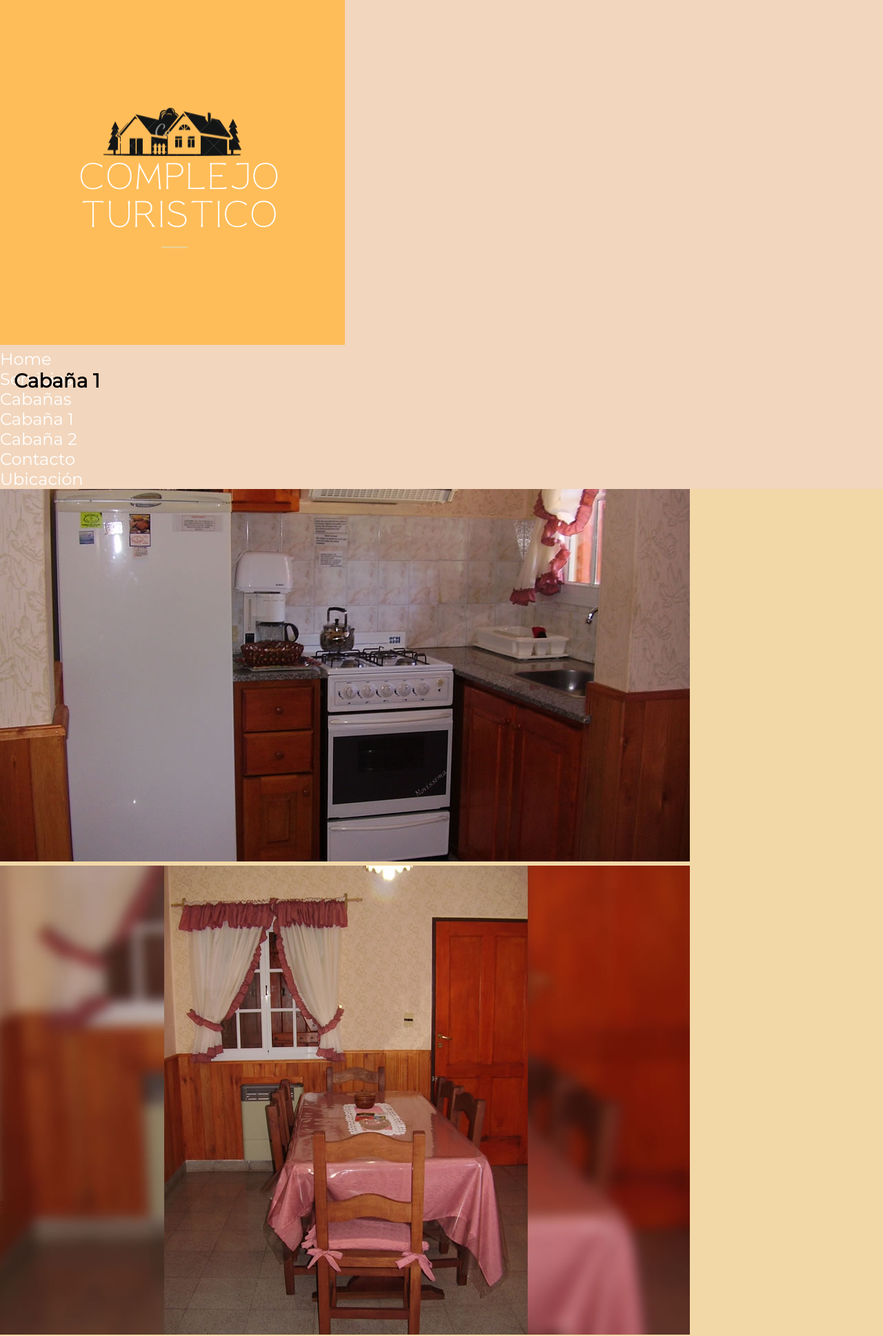
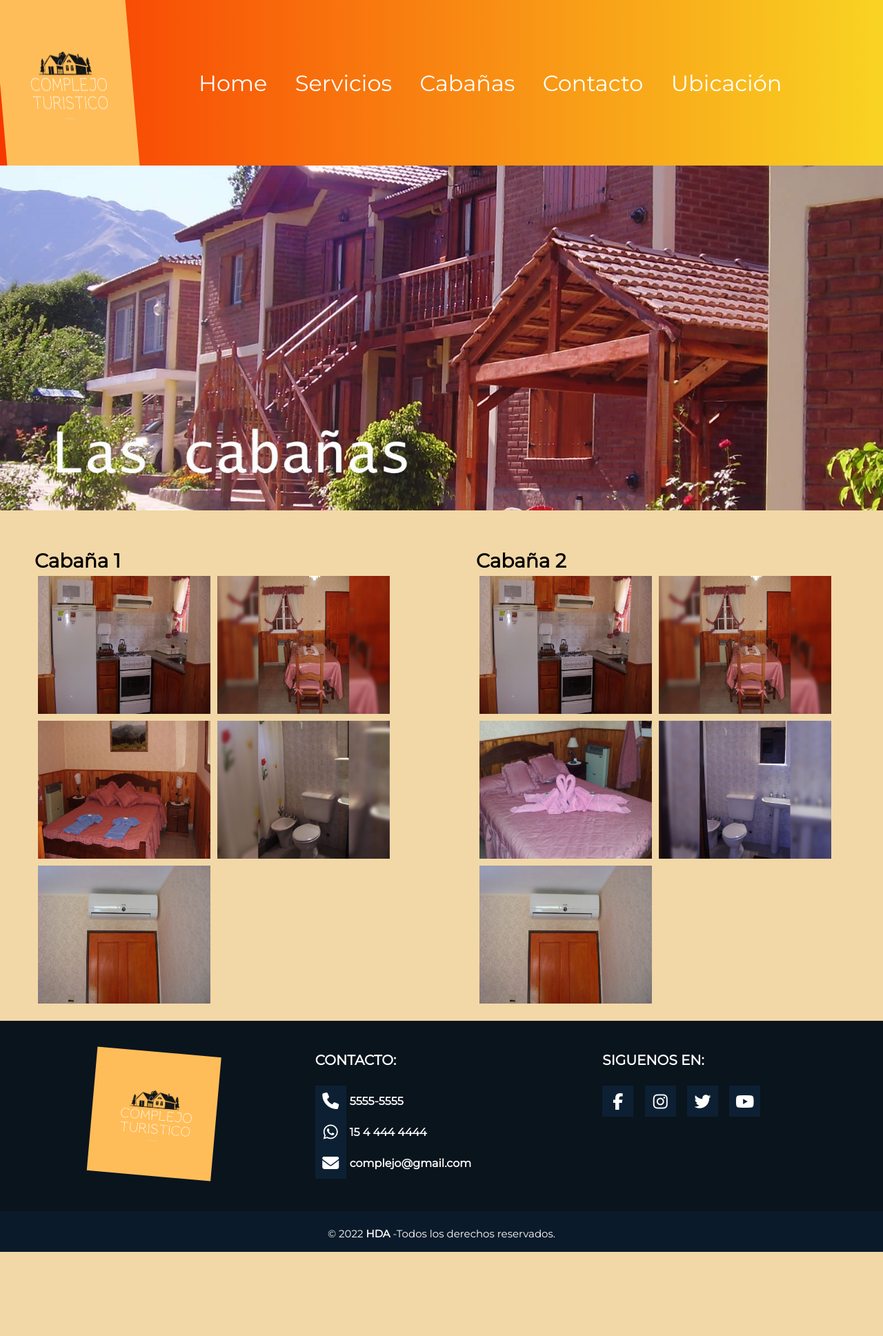
Before and after one commit to hdalarcon/proyect-alarcon, a plain HTML site: page pages/cabanas.html in a window 1280 px wide. Shown: the top 1937 px of the page at 69% size. After the commit the page ends 1815 px from the top, so only its background shows below. Drawn offline with Linux system fonts and the light colour scheme.

Commit message:
Se agrega transform, transition y animacion. Se modifica cabanas.html.

```diff
--- a/css/main.css
+++ b/css/main.css
@@ -3,6 +3,10 @@
 *{
     margin: 0;
     padding: 0;
+}
+
+html{
+    scroll-behavior: smooth;
 }
 
 body{
@@ -31,7 +35,8 @@ body{
 /*HEADER*/
 .header{
     grid-area: header;
-    background: #F2D6BD;
+    background-image: linear-gradient(to right, #f83600 0%, #f9d423 100%);
+    /*background: #F2D6BD;*/
     position: fixed;
     left: 0;
     top: 0;
@@ -49,9 +54,12 @@ body{
 }
 
 .logo{
-    width: 15rem;
+    width: 12rem;
     height: 15rem;
+
+    transform: skewX(5deg);
 }
+
 
 .menu-icon{
     display: none;
@@ -121,6 +129,44 @@ body{
 .section-1{
     grid-area: section-1;
 }
+
+.div-bienvenidos{
+    color: white;
+    font-size: xx-large;
+    display: inline;
+    text-align: center;
+    width: 100px;
+    height: 100px;
+    background-color: rgb(221, 138, 14);
+    animation-name: animacion;
+    animation-iteration-count: infinite;
+    animation-timing-function: linear;
+    animation-duration: 4s;
+    animation-delay: 0.5s;
+}
+
+@keyframes animacion {
+    0% {
+        width: 100px;
+        color: rgb(228, 226, 120);
+    }
+    25% {
+        width: 300px;
+    }
+    50% {
+        width: 200px;
+        background-color: rgb(255, 254, 250);
+    }
+    75% {
+        width: 300px;
+    }
+    100% {
+        width: 200px;
+        background-color:rgb(128, 19, 0);
+        color: rgb(255, 0, 21);
+    }
+ }
+
 
 .section-1 img{
     width: 100%;
@@ -221,11 +267,12 @@ body{
     height: 200px;
 }
 
+
 #cabana-1{
     display: inline;
 
-    padding: 20px;
-    position: relative;
+    padding: 250px 20px 20px 0;
+    position: sticky;
     width: 300px;
     height: 200px;
 }
@@ -233,8 +280,8 @@ body{
 #cabana-2{
     display: inline;
 
-    padding: 20px;
-    position: relative;
+    padding: 250px 20px 20px 0;
+    position: sticky;
     width: 300px;
     height: 200px;
 }
@@ -365,6 +412,11 @@ textarea {
 
 }
 
+.img-logo{
+
+    transform: rotate(5deg);
+}
+
 .footer .grupo-1 .box h2{
     color: white;
     margin-bottom: 25px;
@@ -381,7 +433,7 @@ textarea {
     margin-right: 10px;
     background-color: #0d2033;
     text-align: center;
-    transition: all 300ms ease;
+    transition: all 0.4s ease;
 }
 
 .footer .grupo-1 .red-solcial a:hover{
@@ -398,7 +450,7 @@ textarea {
     margin-right: 10px;
     background-color: #0d2033;
     text-align: center;
-    transition: all 300ms ease;
+    transition: all 0.4s ease;
 }
 
 footer .grupo-1 .contacto{
@@ -457,6 +509,9 @@ footer .grupo-1 .contacto h3{
         height: 275px;;
     }
 
+    .section-1{
+        padding-top: 30px;
+    }
     .section-1 img{
         width: 100%;
         height: 400px;
@@ -485,6 +540,11 @@ footer .grupo-1 .contacto h3{
 
     .nav ul li {
         display: block;
+    }
+
+    .img-logo{
+
+        transform: rotate(360deg);
     }
 
 
--- a/pages/cabanas.html
+++ b/pages/cabanas.html
@@ -1,5 +1,5 @@
 <!DOCTYPE html>
-<html lang="es">
+<html lang="en">
 <head>
     <meta charset="UTF-8">
     <meta http-equiv="X-UA-Compatible" content="IE=edge">
@@ -7,23 +7,23 @@
 
     <link rel="stylesheet" href="../css/main.css">
 
+    <script src="https://kit.fontawesome.com/50ba759bb3.js" crossorigin="anonymous"></script>
+
     <title>Cabañas</title>
 </head>
 <body>
+    <div id="grid-container">
+        <!--Header-->
+        <header class="header">
+        <div class="container logo-nav-container">
 
-    <div id="grilla">
+            <img class="logo" src="/assets/logo/Logo.png" alt="">
 
+            <nav class="nav">
 
-		<header class="header">
+                <ul>
 
-			<img class="header__logo" src="../assets/logo/Logo.png" alt="logo sitio">
-
-
-			<nav  class="menu">
-
-				<ul class="menu__lista">
-
-					<li><a href="../index.html">Home</a></li>
+                    <li><a href="../indext.html">Home</a></li>
 
                     <li><a href="/pages/servicios.html">Servicios</a></li>
 
@@ -44,101 +44,102 @@
 
             </nav>
 
+
+        </div>
         </header>
 
+        <!--Main-->
+        <!--<main class="main main-cabanas">-->
+
         <section class="section-1">
-            <article>
-                <img src="../assets/img/Cabanas.JPG" alt="img cabanas">
-            </article>
+
+            <div class="div-imagen">
+                <img src="../assets/img/imgCabanas.jpg" alt="img cabanas">
+            </div>
+
         </section>
 
         <section class="section-2">
-            <article>
 
             <h3 id="cabana-1">Cabaña 1</h3><br>
+
+            <div class="div-cabana-1">
 
                 <img src="../assets/img/cabana1-1.jpg" alt="cocina cabaña 1">
                 <img src="../assets/img/cabana1-2.jpg" alt="comedor cabaña 1">
                 <img src="../assets/img/cabana1-3.jpg" alt="dormitorios cabaña 1">
                 <img src="../assets/img/cabana1-4.jpg" alt="baño cabaña 1">
-
-            </article>
-        </section>
-
-        <section class="section-3">
-
-            <article>
-
-                <h3 id="cabana-2">Cabaña 2</h3><br>
-
-                <img src="../assets/img/cabana2-1.jpg" alt="cocina cabaña 2">
-                <img src="../assets/img/cabana2-2.jpg" alt="comedor cabaña 2">
-                <img src="../assets/img/cabana2-3.jpg" alt="dormitorios cabaña 2">
-                <img src="../assets/img/cabana2-4.jpg" alt="baño cabaña 2">
-           </article>
-
-        </section>
-
-        <footer class="footer">
-
-	    	<!-- Logo -->
-	    	<section class="footer__logo">
-
-	    		<img id="#logo" src="../assets/logo/Logo.png" alt="logo footer">
-
-	    	</section>
-
-
-	    	<!--Contacto-->
-	    	<section class="footer__contacto">
-
-
-	    			<h3>Contacto:</h3><br>
-
-					<div id="div-contacto">
-
-	    				<img id="phone" src="../assets/logo/phone_icon.png" alt="logo phone">
-	    				<h3> 5555-5555</h3><br>
-
-	    				<img id="whatsapp" src="../assets/logo/whatsapp.png" alt="logo whatsapp">
-	    				<h3> +54 9 15 44444444</h3><br>
-
-	    				<img id="mail" src="../assets/logo/mail_icon.png" alt="logo mail">
-	    				<h3>complejo@gmail.com</h3>
+                <img src="../assets/img/aire_acondicionado.jpg" alt="aacc cabaña 1">
 
             </div>
 
         </section>
 
-		    <!--Redes sociales-->
-		    <section class="footer__redes">
+        <section class="section-3">
+            <h3 id="cabana-2">Cabaña 2</h3><br>
 
-
-		    		<h3>Seguinos en:</h3>
-
-					<div id="div-redes">
-
-		    			<img id="facebook" src="../assets/logo/facebooksocial_icon.png" alt="logo facebook">
-
-	    				<img id="instagram" src="../assets/logo/Instagram.png" alt="logo instagram">
-
-	    				<img id="twitter" src="../assets/logo/twitter.png" alt="logo twitter">
-
+            <div class="div-cabana-2">
+                <img src="../assets/img/cabana2-1.jpg" alt="cocina cabaña 2">
+                <img src="../assets/img/cabana2-2.jpg" alt="comedor cabaña 2">
+                <img src="../assets/img/cabana2-3.jpg" alt="dormitorios cabaña 2">
+                <img src="../assets/img/cabana2-4.jpg" alt="baño cabaña 2">
+                <img src="../assets/img/aire_acondicionado.jpg" alt="aacc cabaña 2">
             </div>
 
         </section>
 
 
-	    </footer>
+        <!--</main>-->
 
-		<section class="copy">
+        <!--Footer-->
+        <footer class="footer">
 
-			<div class="div-copy"><h3>@copyright complejoturistico.com.ar</h3></div>
+        <section class="grupo-1">
+
+            <div class="box">
+                <figure>
+					<div class="img-logo">
+                        <a href="#">
+                            <img src="../assets/logo/Logo.png" alt="logo del complejo">
+                        </a>
+                    </div>
+                </figure>
+            </div>
+            <div class="box">
+                <h2>CONTACTO:</h2>
+                <div class="contacto">
+                    <a href="#"><i class="fa-solid fa-phone"></i></a>
+                    <h3>5555-5555</h3>
+                    <a href="#"><i class="fa-brands fa-whatsapp"></i></a>
+                    <h3>15 4 444 4444</h3>
+                    <a href="#"><i class="fa-solid fa-envelope"></i></a>
+                    <h3>complejo@gmail.com</h3>
+                </div>
+
+
+
+            </div>
+            <div class="box">
+                <h2>SIGUENOS EN:</h2>
+                <div class="red-solcial">
+                    <a href="#" class="fa fa-facebook"></a>
+                    <a href="#" class="fa fa-instagram"></a>
+                    <a href="#" class="fa fa-twitter"></a>
+                    <a href="#" class="fa fa-youtube"></a>
+                </div>
+            </div>
+
 
         </section>
 
-    </div>
+        <section class="grupo-2">
+
+            <small>&copy; 2022 <b>HDA</b> -Todos los derechos reservados.</small>
+
+        </section>
 
 
+        </footer>
+    </div>
 </body>
 </html>
```
Also changed, not shown: indext.html (+10 -4 lines), pages/contacto.html (+5 -3 lines), pages/servicios.html (+5 -3 lines), pages/ubicacion.html (+5 -3 lines). Lines whose indentation alone changed are shown as unchanged.
